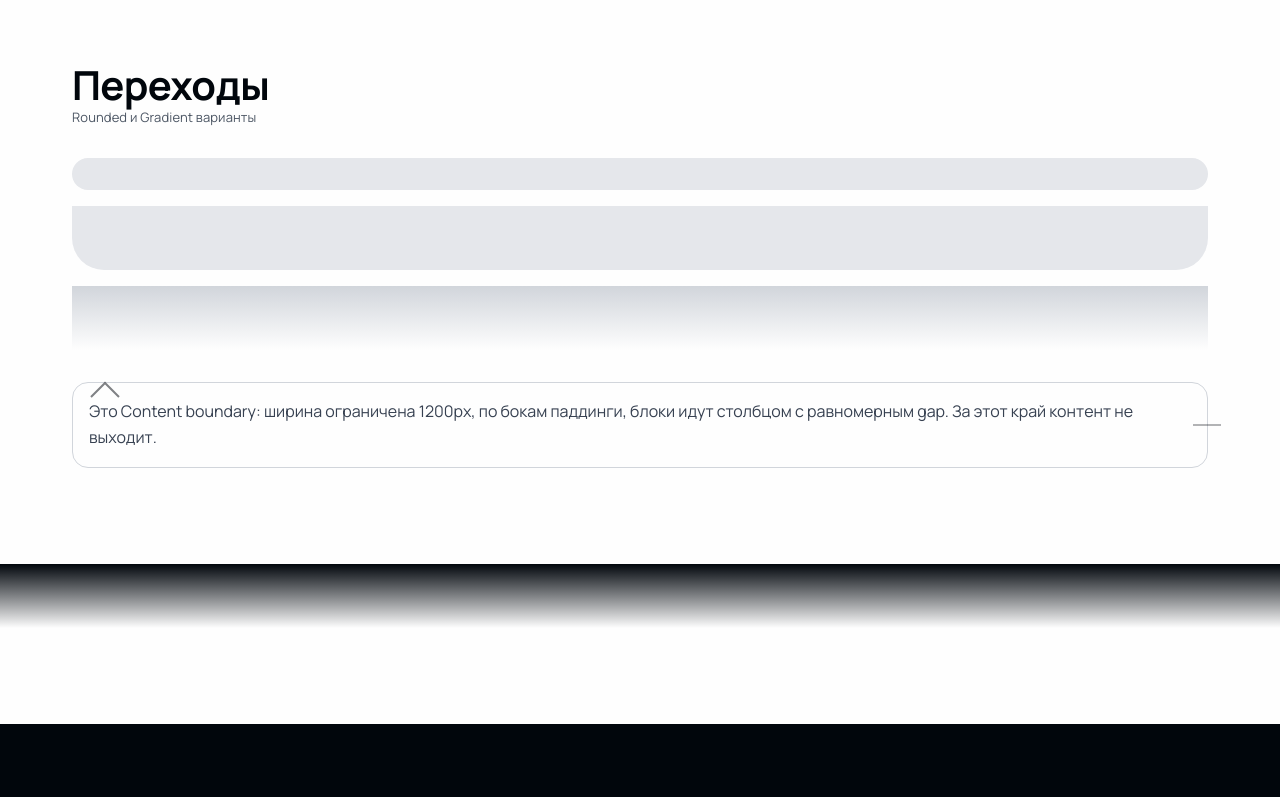
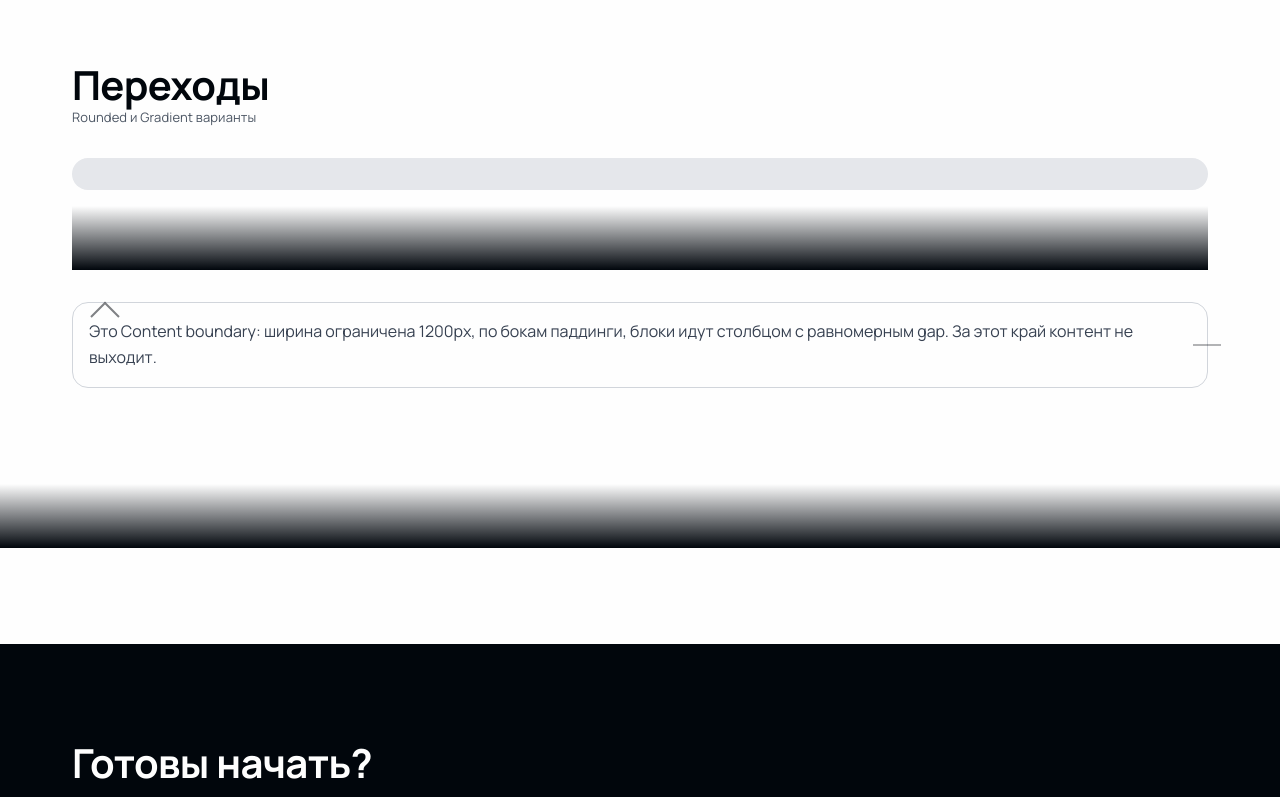
Before and after one commit to hismajestyamanita/template, a React (Vite) app: page / in a window 1280 px wide. Shown: the part 2685-3482 px from the top of the page. Built offline with nearby package versions, Linux system fonts and the light colour scheme.

Commit message:
fix(edge): correct gradient direction and use 64px radius token; clean demo to avoid white→white

```diff
--- a/src/sections/03-transitions.tsx
+++ b/src/sections/03-transitions.tsx
@@ -30,8 +30,8 @@ export default function Transitions() {
 
         <div className="space-y-4">
           <div className="h-8 rounded-[var(--r-xl)] bg-[var(--gray-200)]" />
-          <Edge toColor="gray-200" variant="rounded" position="bottom" />
-          <Edge toColor="gray-300" variant="gradient" position="bottom" />
+          {/* Show only cross-color example here */}
+          <Edge toColor="black" variant="gradient" position="bottom" />
         </div>
 
         <GuideNote />
--- a/src/shared/primitives/Edge.tsx
+++ b/src/shared/primitives/Edge.tsx
@@ -13,20 +13,24 @@ type EdgeProps = {
 export default function Edge({ toColor, variant = 'rounded', position = 'bottom', className = '' }: EdgeProps) {
   const common = ['w-full', 'h-16'].join(' ');
   if (variant === 'gradient') {
+    // Fade from current section (transparent) to the next section color at the edge side
     const dir = position === 'top' ? 'to top' : 'to bottom';
+    const gradient = position === 'top'
+      ? `linear-gradient(${dir}, rgba(0,0,0,0), var(--${toColor}))`
+      : `linear-gradient(${dir}, rgba(0,0,0,0), var(--${toColor}))`;
     return (
       <div
         aria-hidden
         className={[common, className].join(' ')}
-        style={{ background: `linear-gradient(${dir}, var(--${toColor}), rgba(0,0,0,0))` }}
+        style={{ background: gradient }}
       />
     );
   }
 
   const radiusStyle =
     position === 'top'
-      ? { borderTopLeftRadius: 'var(--r-xl)', borderTopRightRadius: 'var(--r-xl)' }
-      : { borderBottomLeftRadius: 'var(--r-xl)', borderBottomRightRadius: 'var(--r-xl)' };
+      ? { borderTopLeftRadius: 'var(--r-2xl)', borderTopRightRadius: 'var(--r-2xl)' }
+      : { borderBottomLeftRadius: 'var(--r-2xl)', borderBottomRightRadius: 'var(--r-2xl)' };
 
   return (
     <div
--- a/src/shared/styles/tokens.css
+++ b/src/shared/styles/tokens.css
@@ -26,6 +26,7 @@
   --r-md: 16px;
   --r-lg: 24px;
   --r-xl: 32px;
+  --r-2xl: 64px;
 
   /* Spacing */
   --space-xs: 8px;
--- a/tailwind.config.js
+++ b/tailwind.config.js
@@ -28,6 +28,7 @@ export default {
         md: 'var(--r-md)',
         lg: 'var(--r-lg)',
         xl: 'var(--r-xl)',
+        '2xl': 'var(--r-2xl)',
       },
       boxShadow: {
         card: 'var(--shadow-card)',
```
